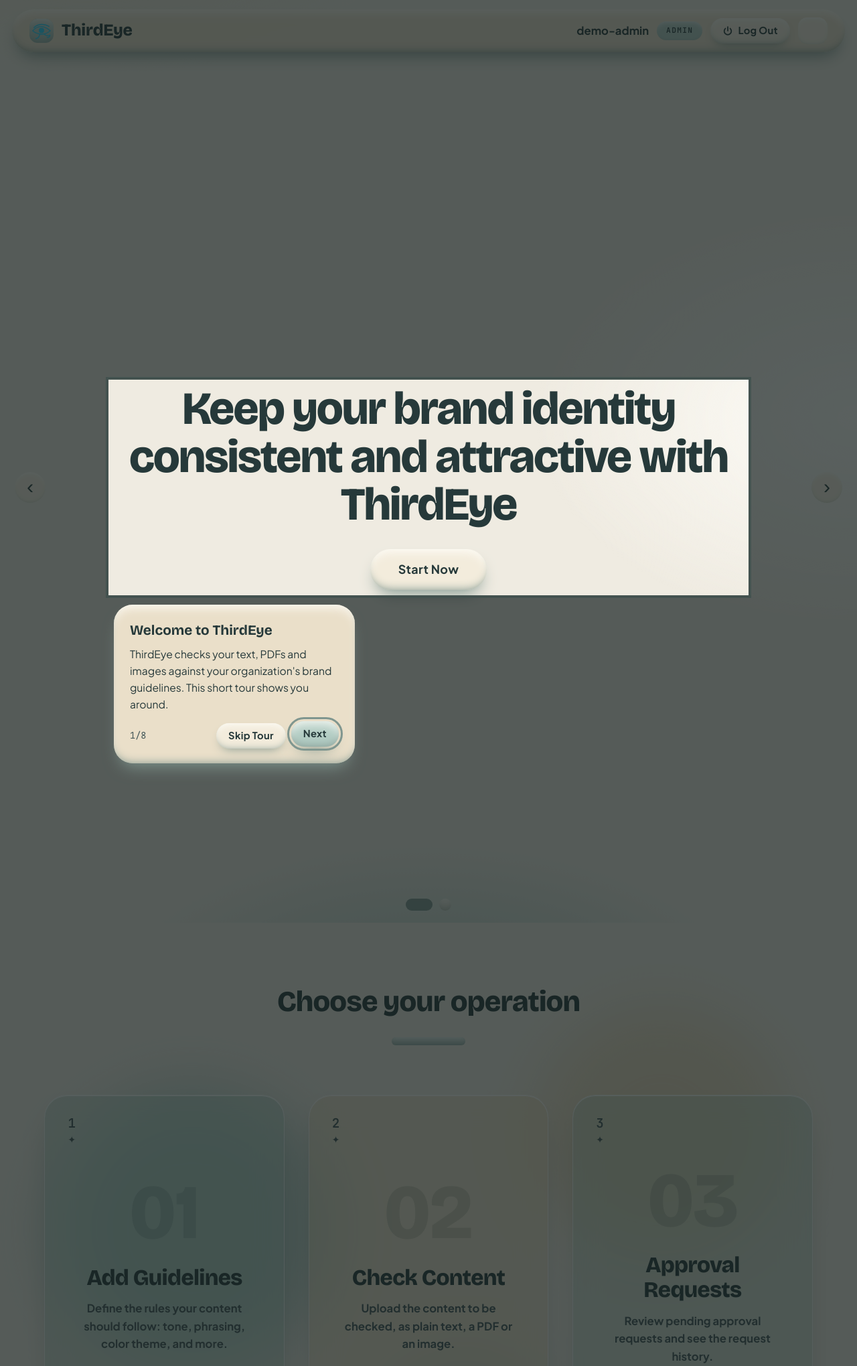
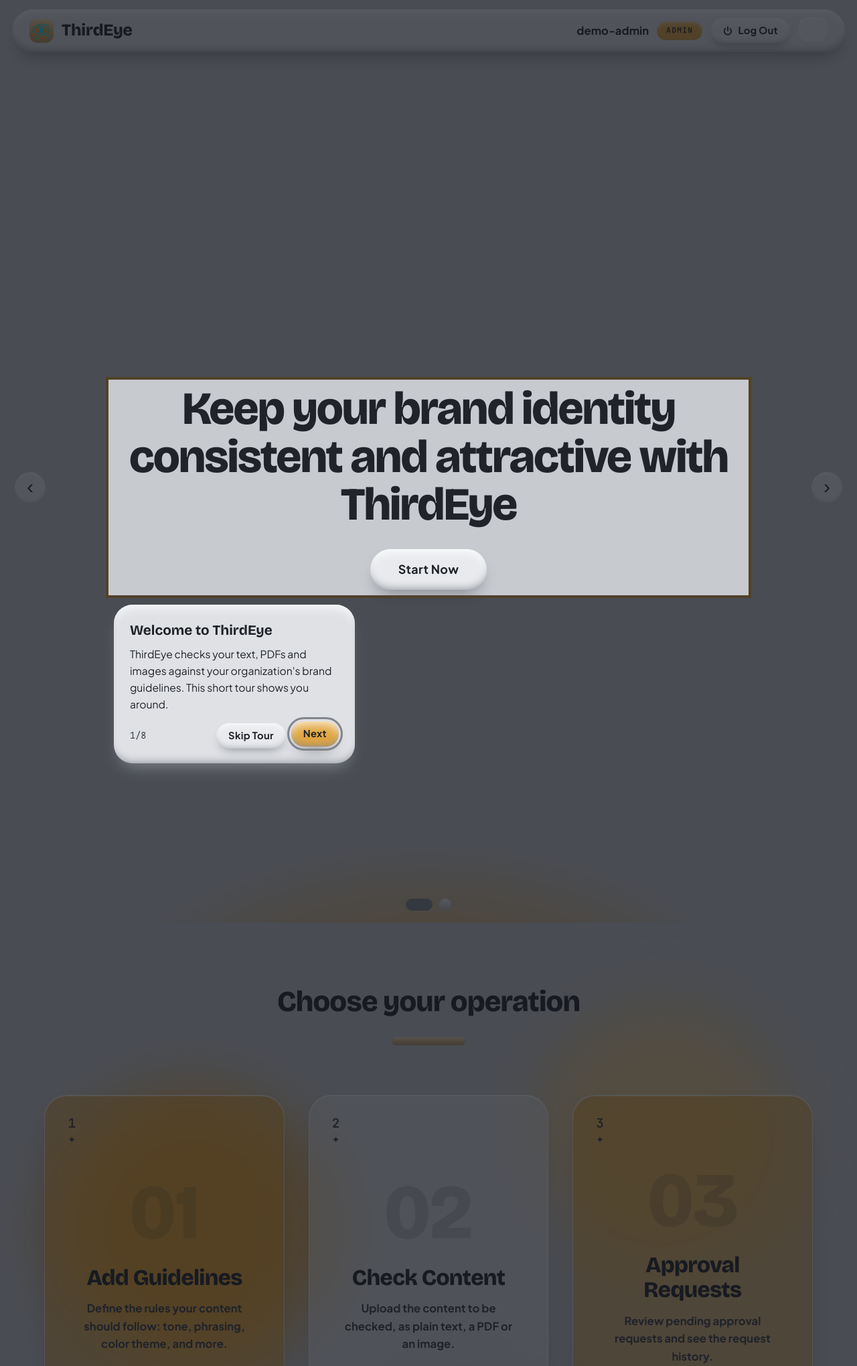
Before and after one commit to skishore-dhcp/thirdeye, a Flask app: page /dashboard in a window 1280 px wide. Shown: the top 2040 px of the page at 67% size. Run offline with Flask 3, Linux system fonts and the light colour scheme; the visitor is signed in with stand-in values (Sample User, id 1); data comes from the database, SQL or seed files in the repository; data that the repository does not hold is empty.

Commit message:
Add files via upload

```diff
--- a/static/css/style.css
+++ b/static/css/style.css
@@ -1,20 +1,20 @@
 @import url("https://fonts.googleapis.com/css2?family=Bricolage+Grotesque:opsz,wght@12..96,400..800&family=JetBrains+Mono:wght@400;600&family=Plus+Jakarta+Sans:wght@400;500;600;700&display=swap");
 
 :root {
-  --tcl01-bg: #efebe1;
-  --tcl01-glow: #eadfc9;
-  --tcl01-clay: #b3cdc4;
-  --tcl01-shade: #7f968f;
-  --tcl01-light: #fffefae6;
-  --tcl01-ink: #26393a;
-  --tcl01-mut: #435657;
-  --tcl01-soft: #f3ecdc;
-  --tcl01-well: #f6f1e4;
-  --tcl01-link: #2c605e;
+  --tcl01-bg: #c7cacf;
+  --tcl01-glow: #dfe1e5;
+  --tcl01-clay: #e2a640;
+  --tcl01-shade: #81858c;
+  --tcl01-light: #ffffffe6;
+  --tcl01-ink: #20242a;
+  --tcl01-mut: #393e46;
+  --tcl01-soft: #e8eaed;
+  --tcl01-well: #eeeff2;
+  --tcl01-link: #6c4007;
   --tcl01-ok: #8fc2a8;
   --tcl01-bad: #c9735f;
-  --tcl01-sand: #e6d7ba;
-  --tcl01-mist: #c5d3e0;
+  --tcl01-amber-soft: #ebcb8c;
+  --tcl01-steel: #a9aeb7;
   --font-tcl01-display: "Bricolage Grotesque", system-ui, sans-serif;
   --font-tcl01-sans: "Plus Jakarta Sans", system-ui, sans-serif;
   --font-tcl01-mono: "JetBrains Mono", ui-monospace, monospace;
@@ -38,11 +38,7 @@
 html { scroll-behavior: smooth; }
 body {
   margin: 0; min-height: 100svh; color: var(--tcl01-ink); font-family: var(--font-tcl01-sans); font-size: 1.04rem; line-height: 1.6;
-  background:
-    radial-gradient(900px 520px at 10% -8%, var(--tcl01-glow), transparent 62%),
-    radial-gradient(800px 520px at 100% 24%, var(--tcl01-light), transparent 60%),
-    var(--tcl01-bg);
-  background-attachment: fixed;
+  background: var(--tcl01-bg);
 }
 a { color: var(--tcl01-link); font-weight: 700; }
 [hidden] { display: none !important; }
@@ -52,7 +48,7 @@ a { color: var(--tcl01-link); font-weight: 700; }
 
 .titlebar {
   position: sticky; top: 12px; z-index: 10; display: flex; align-items: center; justify-content: space-between; gap: 14px;
-  margin: 14px 18px 0; padding: 12px 26px; border-radius: 999px; background: rgba(234, 223, 201, .94); backdrop-filter: blur(10px);
+  margin: 14px 18px 0; padding: 12px 26px; border-radius: 999px; background: rgba(223, 225, 229, .95); backdrop-filter: blur(10px);
   box-shadow: var(--shadow-md);
 }
 .brand { display: flex; align-items: center; gap: 12px; color: var(--tcl01-ink); text-decoration: none; font-family: var(--font-tcl01-display); font-weight: 800; font-size: 1.55rem; letter-spacing: -.01em; }
@@ -129,24 +125,24 @@ select.input { appearance: none; padding-right: 48px; background: var(--tcl01-we
   position: relative; flex: 0 0 clamp(290px, 28vw, 410px); min-height: clamp(440px, 58vh, 580px); display: flex; flex-direction: column;
   align-items: center; justify-content: center; gap: 14px; padding: 60px 34px; text-align: center; text-decoration: none; color: var(--tcl01-ink);
   border-radius: 34px; transition: transform .25s ease, background .25s ease, box-shadow .25s ease;
-  background: rgba(179, 205, 196, .5); border: 1px solid rgba(255, 255, 255, .72);
+  background: rgba(226, 166, 64, .6); border: 1px solid rgba(255, 255, 255, .72);
   -webkit-backdrop-filter: blur(22px) saturate(150%); backdrop-filter: blur(22px) saturate(150%);
-  box-shadow: 0 24px 48px -26px rgba(38, 57, 58, .5), inset 0 1px 0 rgba(255, 255, 255, .8);
+  box-shadow: 0 24px 48px -26px rgba(32, 36, 42, .5), inset 0 1px 0 rgba(255, 255, 255, .8);
 }
-.guide-item:nth-child(even) { background: rgba(230, 215, 186, .5); }
-@supports not ((backdrop-filter: blur(1px)) or (-webkit-backdrop-filter: blur(1px))) { .guide-item { background: #cfdfd8; } .guide-item:nth-child(even) { background: #ede2cd; } }
+.guide-item:nth-child(even) { background: rgba(232, 234, 237, .6); }
+@supports not ((backdrop-filter: blur(1px)) or (-webkit-backdrop-filter: blur(1px))) { .guide-item { background: #dcb673; } .guide-item:nth-child(even) { background: #dcdee2; } }
 .guide-item::before, .guide-item::after {
   content: attr(data-num) "\A\2726"; white-space: pre; text-align: center; position: absolute; font-family: var(--font-tcl01-mono);
   font-size: 1.2rem; font-weight: 600; line-height: 1.2; color: var(--tcl01-mut);
 }
 .guide-item::before { top: 30px; left: 34px; }
 .guide-item::after { bottom: 30px; right: 34px; transform: rotate(180deg); }
-.guide-item:hover, .guide-item:focus-visible { transform: translateY(-10px); background: rgba(179, 205, 196, .68); box-shadow: 0 34px 56px -28px rgba(38, 57, 58, .6), inset 0 1px 0 rgba(255, 255, 255, .9); }
-.guide-item:nth-child(even):hover, .guide-item:nth-child(even):focus-visible { background: rgba(230, 215, 186, .68); }
+.guide-item:hover, .guide-item:focus-visible { transform: translateY(-10px); background: rgba(226, 166, 64, .78); box-shadow: 0 34px 56px -28px rgba(32, 36, 42, .6), inset 0 1px 0 rgba(255, 255, 255, .9); }
+.guide-item:nth-child(even):hover, .guide-item:nth-child(even):focus-visible { background: rgba(232, 234, 237, .78); }
 .guide-art { font-family: var(--font-tcl01-display); font-size: clamp(5.5rem, 9vw, 8rem); font-weight: 800; line-height: 1; color: var(--tcl01-ink); opacity: .16; margin-bottom: 6px; }
 .guide-title { font-family: var(--font-tcl01-display); font-size: clamp(1.9rem, 2.6vw, 2.4rem); font-weight: 800; line-height: 1.12; letter-spacing: -.02em; }
 .guide-text { max-width: 270px; color: var(--tcl01-mut); font-size: 1.04rem; }
-.guide-cta { margin-top: 18px; padding: 10px 28px; border-radius: 999px; font-weight: 700; letter-spacing: .06em; text-transform: uppercase; font-size: .82rem; background: rgba(255, 255, 255, .55); border: 1px solid rgba(255, 255, 255, .8); box-shadow: 0 8px 18px -12px rgba(38, 57, 58, .55); }
+.guide-cta { margin-top: 18px; padding: 10px 28px; border-radius: 999px; font-weight: 700; letter-spacing: .06em; text-transform: uppercase; font-size: .82rem; background: rgba(255, 255, 255, .55); border: 1px solid rgba(255, 255, 255, .8); box-shadow: 0 8px 18px -12px rgba(32, 36, 42, .55); }
 .guide-cta::after { content: " \2192"; }
 .guide-item:hover .guide-cta { background: rgba(255, 255, 255, .8); }
 
@@ -260,7 +256,7 @@ main { flex: 1 0 auto; width: 100%; }
 @media (max-width: 760px) { .footer-inner { grid-template-columns: 1fr; } }
 
 .tour-blocker { position: fixed; inset: 0; z-index: 100; }
-.tour-hole { position: fixed; z-index: 101; border-radius: 0; pointer-events: none; box-shadow: 0 0 0 9999px rgba(20, 30, 30, .7), 0 0 0 4px var(--tcl01-clay); transition: top .25s ease, left .25s ease, width .25s ease, height .25s ease; }
+.tour-hole { position: fixed; z-index: 101; border-radius: 0; pointer-events: none; box-shadow: 0 0 0 9999px rgba(20, 24, 30, .7), 0 0 0 4px var(--tcl01-clay); transition: top .25s ease, left .25s ease, width .25s ease, height .25s ease; }
 .tour-card { position: fixed; z-index: 102; width: min(92vw, 360px); padding: 22px 24px; border-radius: 28px; background: var(--tcl01-glow); color: var(--tcl01-ink); box-shadow: var(--shadow-md); }
 .tour-card h3 { margin: 0 0 6px; font-family: var(--font-tcl01-display); font-size: 1.3rem; }
 .tour-card p { margin: 0 0 16px; font-size: .98rem; }
@@ -334,8 +330,8 @@ main { flex: 1 0 auto; width: 100%; }
 .guide-blobs { position: absolute; inset: 0; z-index: -1; pointer-events: none; }
 .guide-blobs span { position: absolute; border-radius: 50%; filter: blur(46px); opacity: .9; }
 .guide-blobs span:nth-child(1) { top: 16%; left: 6%; width: 420px; height: 420px; background: var(--tcl01-clay); }
-.guide-blobs span:nth-child(2) { top: 8%; right: 8%; width: 380px; height: 380px; background: var(--tcl01-sand); }
-.guide-blobs span:nth-child(3) { bottom: 4%; left: 30%; width: 460px; height: 380px; background: var(--tcl01-mist); }
+.guide-blobs span:nth-child(2) { top: 8%; right: 8%; width: 380px; height: 380px; background: var(--tcl01-amber-soft); }
+.guide-blobs span:nth-child(3) { bottom: 4%; left: 30%; width: 460px; height: 380px; background: var(--tcl01-steel); }
 .guide-blobs span:nth-child(4) { bottom: 10%; right: 18%; width: 320px; height: 320px; background: var(--tcl01-clay); }
 .guide-blobs span:nth-child(5) { top: 42%; left: 44%; width: 260px; height: 260px; background: var(--tcl01-shade); opacity: .28; }
 @media (max-width: 760px) { .guide-blobs span { width: 260px !important; height: 260px !important; filter: blur(38px); } }
```
